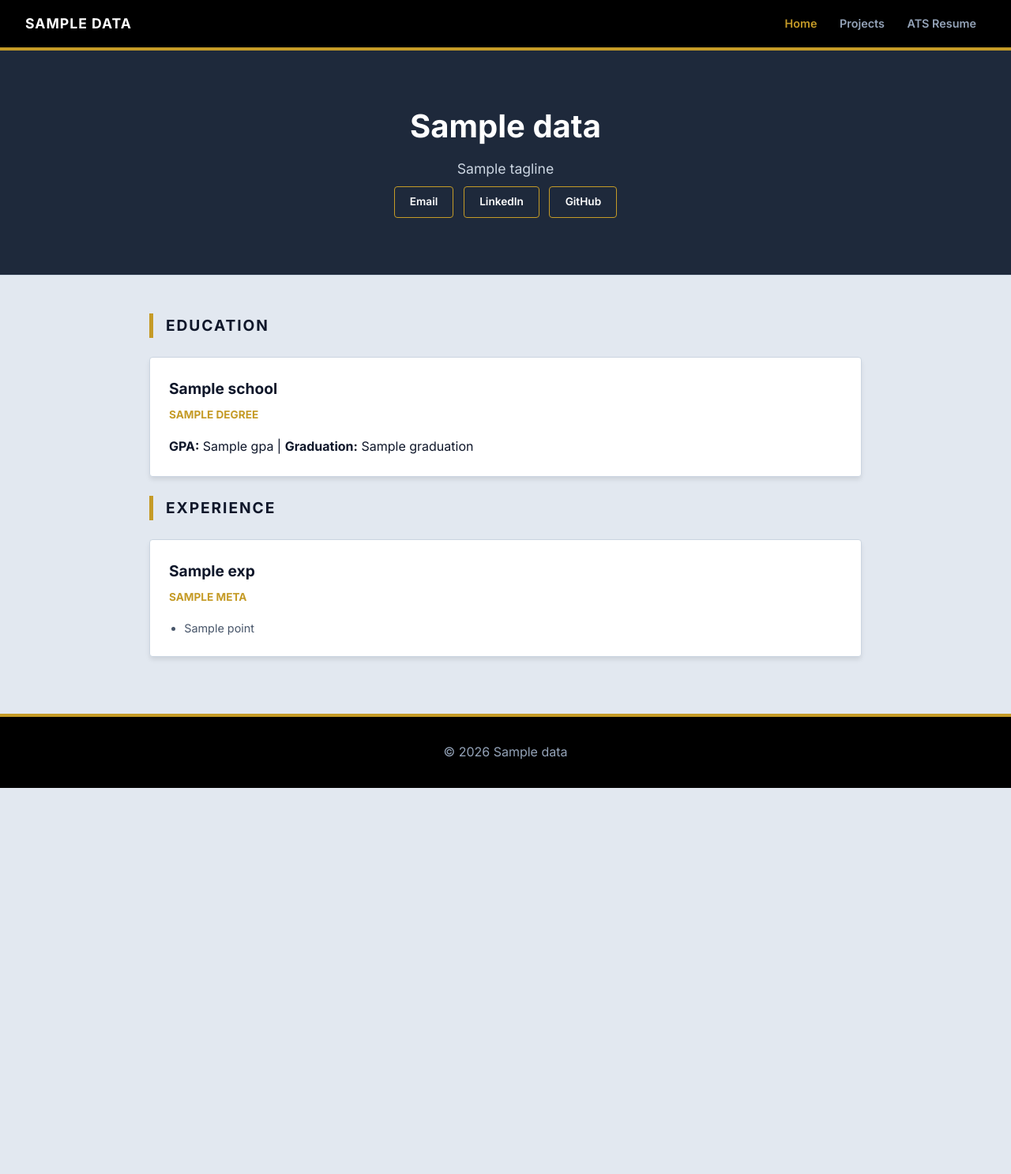
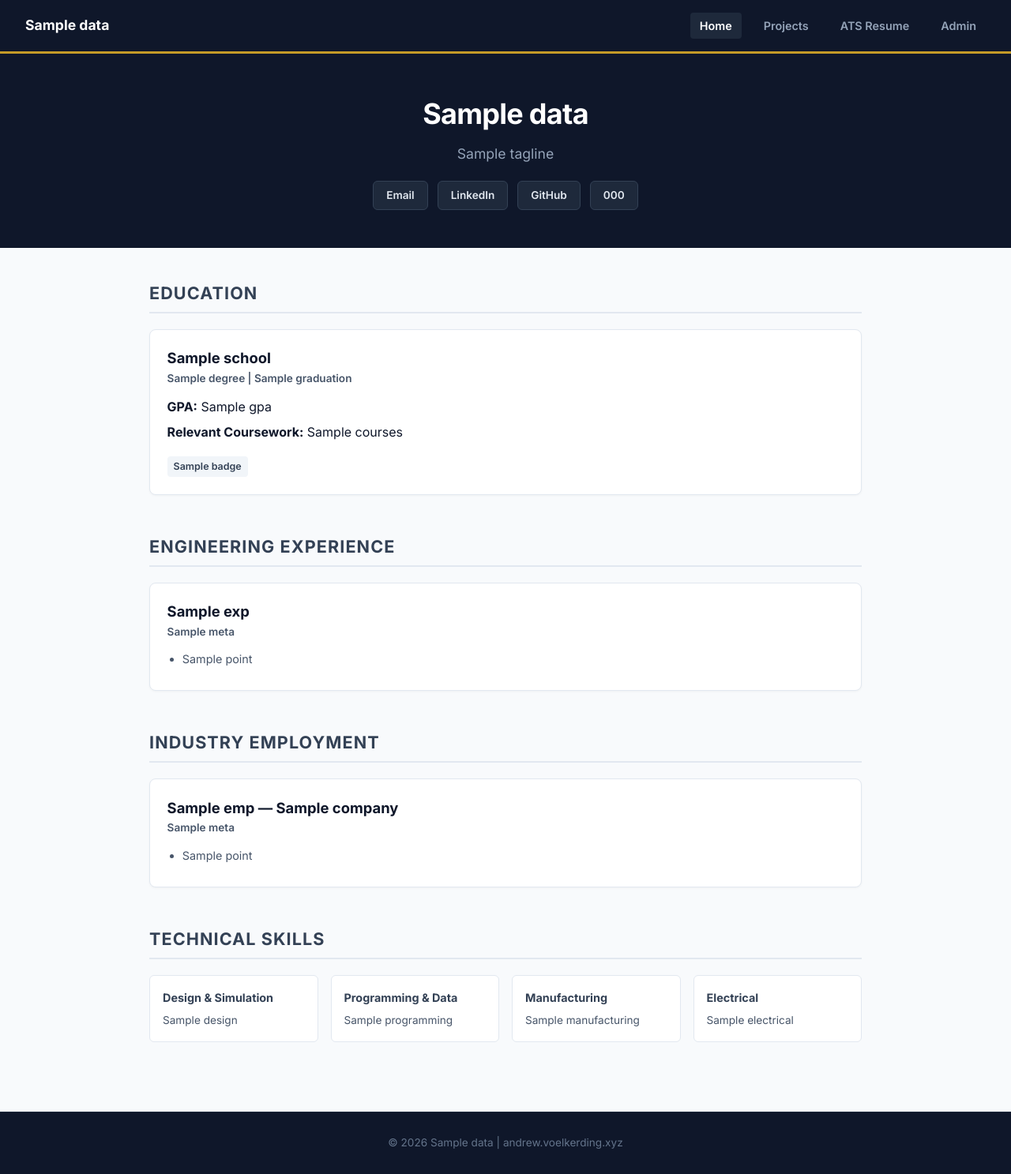
Before and after one commit to AndrewVoelkerding/AndrewVoelkerding, a Flask app: template templates/index.html in a window 1280 px wide. Shown: the whole page at 79% size. Before the commit the page ends 998 px from the top, so only its background shows below. Run offline with Flask 3, Linux system fonts and the light colour scheme; the template is opened without the code that fills it: most values are stand-ins (such as "Sample title", 1, 10 or a date in 2020).

Commit message:
Update index.html

```diff
--- a/templates/index.html
+++ b/templates/index.html
@@ -3,92 +3,112 @@
 <head>
     <meta charset="UTF-8">
     <meta name="viewport" content="width=device-width, initial-scale=1.0">
-    <title>{{ data.name if data and data.name else "Andrew Voelkerding" }} | Portfolio</title>
+    <title>{{ data.name }} | Mechanical Engineering</title>
     <link href="https://fonts.googleapis.com/css2?family=Inter:wght@300;400;600;700&display=swap" rel="stylesheet">
     <style>
         :root {
-            --bg-main: #E2E8F0; /* Cool Grey Background */
+            --bg-main: #F8FAFC;
             --bg-card: #FFFFFF;
-            --text-dark: #0F172A; /* Deep Charcoal */
-            --text-muted: #475569; /* Slate Grey */
-            --border: #CBD5E1;
-            --purdue-gold: #C59B27; /* Purdue Gold */
-            --purdue-black: #000000;
+            --text-dark: #0F172A;
+            --text-muted: #475569;
+            --border: #E2E8F0;
+            --accent-grey: #334155;
+            --accent-light: #F1F5F9;
+            --purdue-gold: #C59B27;
         }
 
         * { box-sizing: border-box; margin: 0; padding: 0; font-family: 'Inter', sans-serif; }
         body { background-color: var(--bg-main); color: var(--text-dark); line-height: 1.6; }
 
         nav {
-            background-color: var(--purdue-black);
+            background-color: #0F172A;
             padding: 1rem 2rem;
             display: flex;
             justify-content: space-between;
             align-items: center;
-            border-bottom: 4px solid var(--purdue-gold);
+            border-bottom: 3px solid var(--purdue-gold);
         }
 
-        nav .logo { color: white; font-weight: 700; text-decoration: none; font-size: 1.1rem; text-transform: uppercase; letter-spacing: 1px; }
-        nav .nav-links a { color: #94A3B8; text-decoration: none; font-weight: 600; font-size: 0.9rem; padding: 0.3rem 0.75rem; transition: 0.2s; }
-        nav .nav-links a:hover, nav .nav-links a.active { color: var(--purdue-gold); }
+        nav .logo { color: white; font-weight: 700; text-decoration: none; font-size: 1.1rem; }
+        nav .nav-links { display: flex; gap: 1rem; }
+        nav .nav-links a { color: #94A3B8; text-decoration: none; font-weight: 600; font-size: 0.9rem; padding: 0.3rem 0.75rem; border-radius: 4px; transition: all 0.2s; }
+        nav .nav-links a:hover, nav .nav-links a.active { color: white; background: #1E293B; }
 
         header {
-            background-color: #1E293B; /* Slate Header */
+            background-color: #0F172A;
             color: white;
-            padding: 4rem 2rem;
+            padding: 3rem 2rem;
             text-align: center;
-            border-bottom: 1px solid var(--border);
         }
 
-        header h1 { font-size: 2.5rem; font-weight: 800; color: white; }
-        header p.subtitle { font-size: 1.1rem; color: #CBD5E1; margin-top: 0.5rem; }
+        header h1 { font-size: 2.25rem; font-weight: 700; letter-spacing: -0.02em; }
+        header p.subtitle { font-size: 1.1rem; color: #94A3B8; margin-top: 0.5rem; }
+
+        .contact-links {
+            margin-top: 1.25rem;
+            display: flex;
+            justify-content: center;
+            gap: 0.75rem;
+            flex-wrap: wrap;
+        }
 
         .btn {
             display: inline-block;
-            padding: 0.5rem 1.2rem;
-            background: transparent;
-            color: white;
+            padding: 0.4rem 1rem;
+            background: #1E293B;
+            color: #E2E8F0;
             text-decoration: none;
-            border-radius: 4px;
+            border-radius: 6px;
             font-size: 0.85rem;
             font-weight: 600;
-            border: 1px solid var(--purdue-gold);
-            transition: 0.2s;
-            margin: 0.5rem 0.25rem;
+            border: 1px solid #334155;
+            transition: all 0.2s ease;
         }
 
-        .btn:hover { background: var(--purdue-gold); color: black; }
+        .btn:hover { background: var(--purdue-gold); color: #0F172A; border-color: var(--purdue-gold); }
 
-        .container { max-width: 950px; margin: 0 auto; padding: 3rem 1.5rem; }
+        .container { max-width: 950px; margin: 0 auto; padding: 2.5rem 1.5rem; }
+        section { margin-bottom: 3rem; }
 
         h2.section-title {
-            font-size: 1.2rem;
-            color: var(--text-dark);
-            border-left: 5px solid var(--purdue-gold);
-            padding-left: 1rem;
-            margin-bottom: 1.5rem;
+            font-size: 1.35rem;
+            color: var(--accent-grey);
+            border-bottom: 2px solid var(--border);
+            padding-bottom: 0.4rem;
+            margin-bottom: 1.25rem;
             text-transform: uppercase;
-            letter-spacing: 0.1em;
+            letter-spacing: 0.05em;
         }
 
-        .card { background: var(--bg-card); border: 1px solid var(--border); border-radius: 4px; padding: 1.5rem; margin-bottom: 1.5rem; box-shadow: 0 4px 6px -1px rgba(0, 0, 0, 0.1); }
-        .card h3 { font-size: 1.2rem; margin-bottom: 0.5rem; }
-        .card .meta { color: var(--purdue-gold); font-weight: 700; font-size: 0.85rem; margin-bottom: 1rem; text-transform: uppercase; }
+        .grid { display: grid; grid-template-columns: repeat(auto-fit, minmax(280px, 1fr)); gap: 1.25rem; }
+        .card { background: var(--bg-card); border: 1px solid var(--border); border-radius: 8px; padding: 1.35rem; box-shadow: 0 1px 3px rgba(0,0,0,0.04); }
+        .card h3 { font-size: 1.15rem; color: var(--text-dark); }
+        .card .meta { font-size: 0.85rem; color: var(--text-muted); margin-bottom: 0.75rem; font-weight: 600; }
+        .card ul { padding-left: 1.2rem; color: var(--text-muted); font-size: 0.9rem; }
+        .card ul li { margin-bottom: 0.4rem; }
 
-        .badge { background: #F1F5F9; color: #334155; padding: 0.25rem 0.6rem; border-radius: 4px; font-size: 0.75rem; font-weight: 700; border: 1px solid var(--border); margin-right: 0.5rem; }
+        .skills-grid { display: grid; grid-template-columns: repeat(auto-fit, minmax(200px, 1fr)); gap: 1rem; }
+        .skill-box { background: var(--bg-card); border: 1px solid var(--border); padding: 1rem; border-radius: 6px; }
+        .skill-box h4 { font-size: 0.9rem; color: var(--accent-grey); margin-bottom: 0.4rem; }
+        .skill-box p { font-size: 0.85rem; color: var(--text-muted); }
 
-        footer { text-align: center; padding: 2rem; background: var(--purdue-black); color: #94A3B8; border-top: 4px solid var(--purdue-gold); }
+        .badge { display: inline-block; background: var(--accent-light); color: var(--accent-grey); padding: 0.2rem 0.5rem; border-radius: 4px; font-size: 0.78rem; font-weight: 600; margin-top: 0.5rem; margin-right: 0.25rem; }
+
+        footer { text-align: center; padding: 1.75rem; background: #0F172A; color: #64748B; font-size: 0.85rem; border-top: 1px solid #1E293B; }
     </style>
 </head>
 <body>
+
     <nav>
         <a href="/" class="logo">{{ data.name }}</a>
         <div class="nav-links">
             <a href="/" class="active">Home</a>
             <a href="/projects">Projects</a>
             <a href="/resume">ATS Resume</a>
+            <a href="/admin">Admin</a>
         </div>
     </nav>
+
     <header>
         <h1>{{ data.name }}</h1>
         <p class="subtitle">{{ data.tagline }}</p>
@@ -96,30 +116,86 @@
             <a class="btn" href="mailto:{{ data.email }}">Email</a>
             <a class="btn" href="{{ data.linkedin }}" target="_blank">LinkedIn</a>
             <a class="btn" href="{{ data.github }}" target="_blank">GitHub</a>
+            <a class="btn" href="tel:{{ data.phone }}">{{ data.phone }}</a>
         </div>
     </header>
+
     <div class="container">
         <section>
             <h2 class="section-title">Education</h2>
             <div class="card">
                 <h3>{{ data.education.school }}</h3>
-                <p class="meta">{{ data.education.degree }}</p>
-                <p><strong>GPA:</strong> {{ data.education.gpa }} | <strong>Graduation:</strong> {{ data.education.graduation }}</p>
+                <p class="meta">{{ data.education.degree }} | {{ data.education.graduation }}</p>
+                <p><strong>GPA:</strong> {{ data.education.gpa }}</p>
+                <p style="margin-top: 0.4rem;"><strong>Relevant Coursework:</strong> {{ data.education.courses }}</p>
+                <div style="margin-top: 0.6rem;">
+                    {% for badge in data.education.badges %}
+                        <span class="badge">{{ badge }}</span>
+                    {% endfor %}
+                </div>
             </div>
         </section>
+
         <section>
-            <h2 class="section-title">Experience</h2>
+            <h2 class="section-title">Engineering Experience</h2>
+            <div class="grid">
                 {% for exp in data.engineering_experience %}
                 <div class="card">
                     <h3>{{ exp.title }}</h3>
                     <p class="meta">{{ exp.meta }}</p>
-                <ul style="padding-left: 1.2rem; font-size: 0.9rem; color: var(--text-muted);">
-                    {% for pt in exp.points %}<li>{{ pt }}</li>{% endfor %}
+                    <ul>
+                        {% for pt in exp.points %}
+                        <li>{{ pt }}</li>
+                        {% endfor %}
                     </ul>
                 </div>
                 {% endfor %}
+            </div>
+        </section>
+
+        <section>
+            <h2 class="section-title">Industry Employment</h2>
+            <div class="grid">
+                {% for emp in data.employment %}
+                <div class="card">
+                    <h3>{{ emp.title }}{% if emp.company %} — {{ emp.company }}{% endif %}</h3>
+                    <p class="meta">{{ emp.meta }}</p>
+                    <ul>
+                        {% for pt in emp.points %}
+                        <li>{{ pt }}</li>
+                        {% endfor %}
+                    </ul>
+                </div>
+                {% endfor %}
+            </div>
+        </section>
+
+        <section>
+            <h2 class="section-title">Technical Skills</h2>
+            <div class="skills-grid">
+                <div class="skill-box">
+                    <h4>Design & Simulation</h4>
+                    <p>{{ data.skills.design }}</p>
+                </div>
+                <div class="skill-box">
+                    <h4>Programming & Data</h4>
+                    <p>{{ data.skills.programming }}</p>
+                </div>
+                <div class="skill-box">
+                    <h4>Manufacturing</h4>
+                    <p>{{ data.skills.manufacturing }}</p>
+                </div>
+                <div class="skill-box">
+                    <h4>Electrical</h4>
+                    <p>{{ data.skills.electrical }}</p>
+                </div>
+            </div>
         </section>
     </div>
-    <footer>&copy; 2026 {{ data.name }}</footer>
+
+    <footer>
+        <p>&copy; 2026 {{ data.name }} | andrew.voelkerding.xyz</p>
+    </footer>
+
 </body>
 </html>
```
Lines whose indentation alone changed are shown as unchanged.
